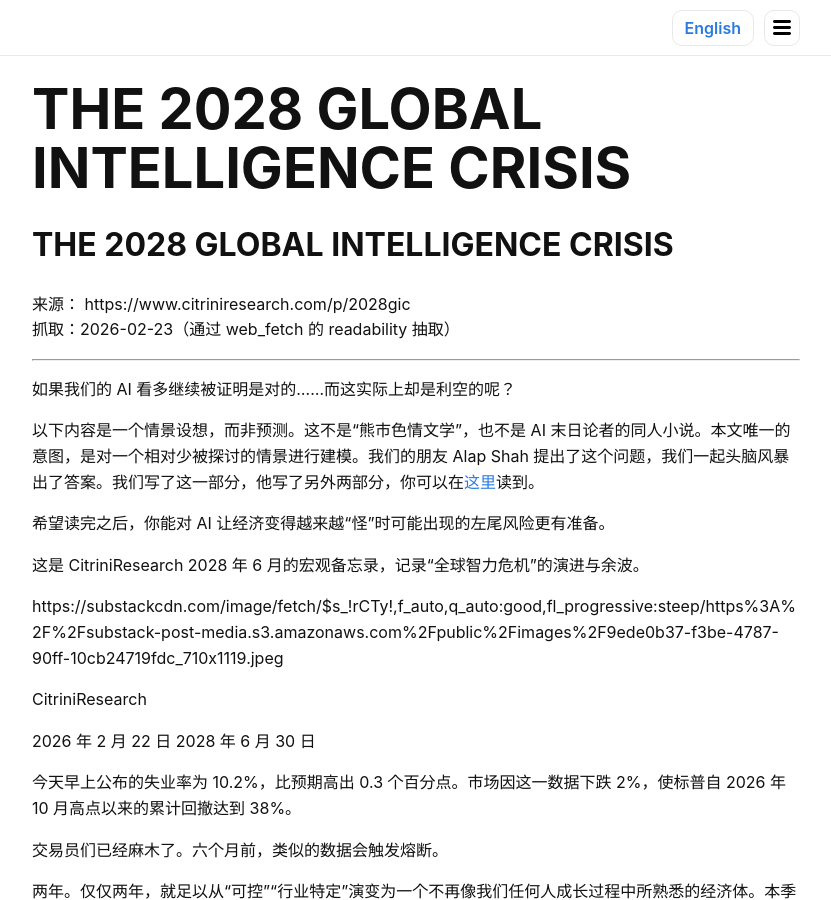
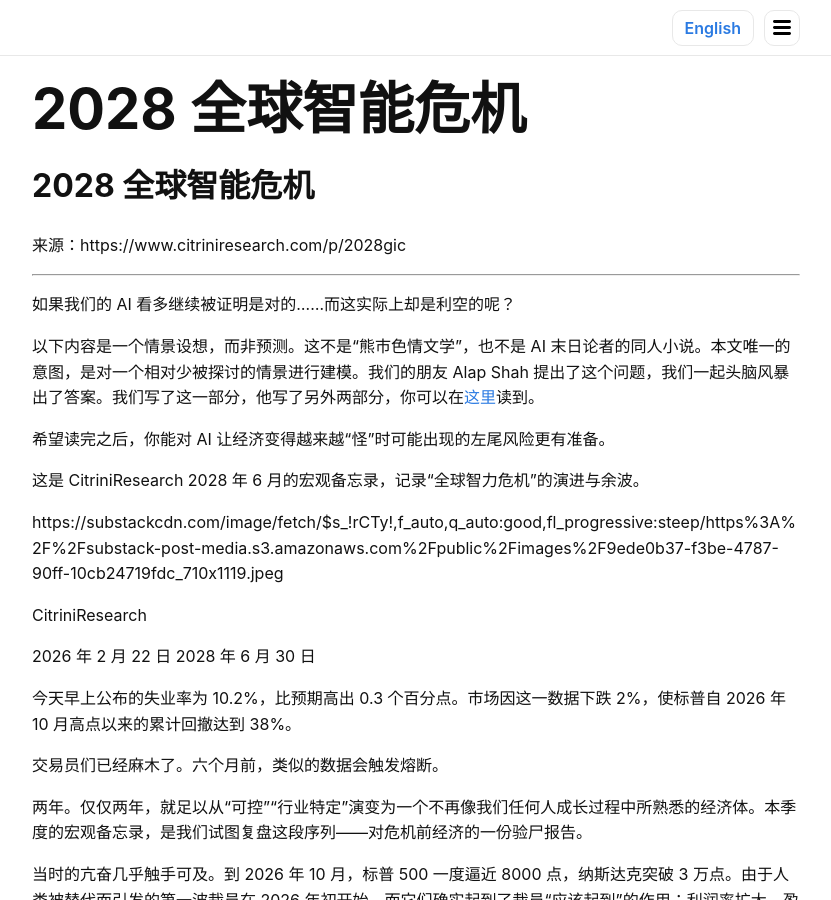
Before and after one commit to vultr740-byte/articles, a Jekyll site: the page built from posts/2026-02-23-2028gic/zh.md, in a window 1280 px wide and 900 px high. Shown: the whole window, without its empty margins (224-1055 px from the left). Built offline with Jekyll 4.4.1, drawn with Linux system fonts in a browser that asks for light colours; our own code applies the rules of GitHub Pages for plain Markdown files.

Commit message:
Fix Chinese title and remove fetch note

```diff
--- a/posts/2026-02-23-2028gic/zh.md
+++ b/posts/2026-02-23-2028gic/zh.md
@@ -1,13 +1,12 @@
 ---
-title: "THE 2028 GLOBAL INTELLIGENCE CRISIS"
+title: "2028 全球智能危机"
 source: "https://www.citriniresearch.com/p/2028gic"
 date: "2026-02-23"
 ---
 
-# THE 2028 GLOBAL INTELLIGENCE CRISIS
+# 2028 全球智能危机
 
-来源： https://www.citriniresearch.com/p/2028gic
-抓取：2026-02-23（通过 web_fetch 的 readability 抽取）
+来源：https://www.citriniresearch.com/p/2028gic
 
 ---
 
```
